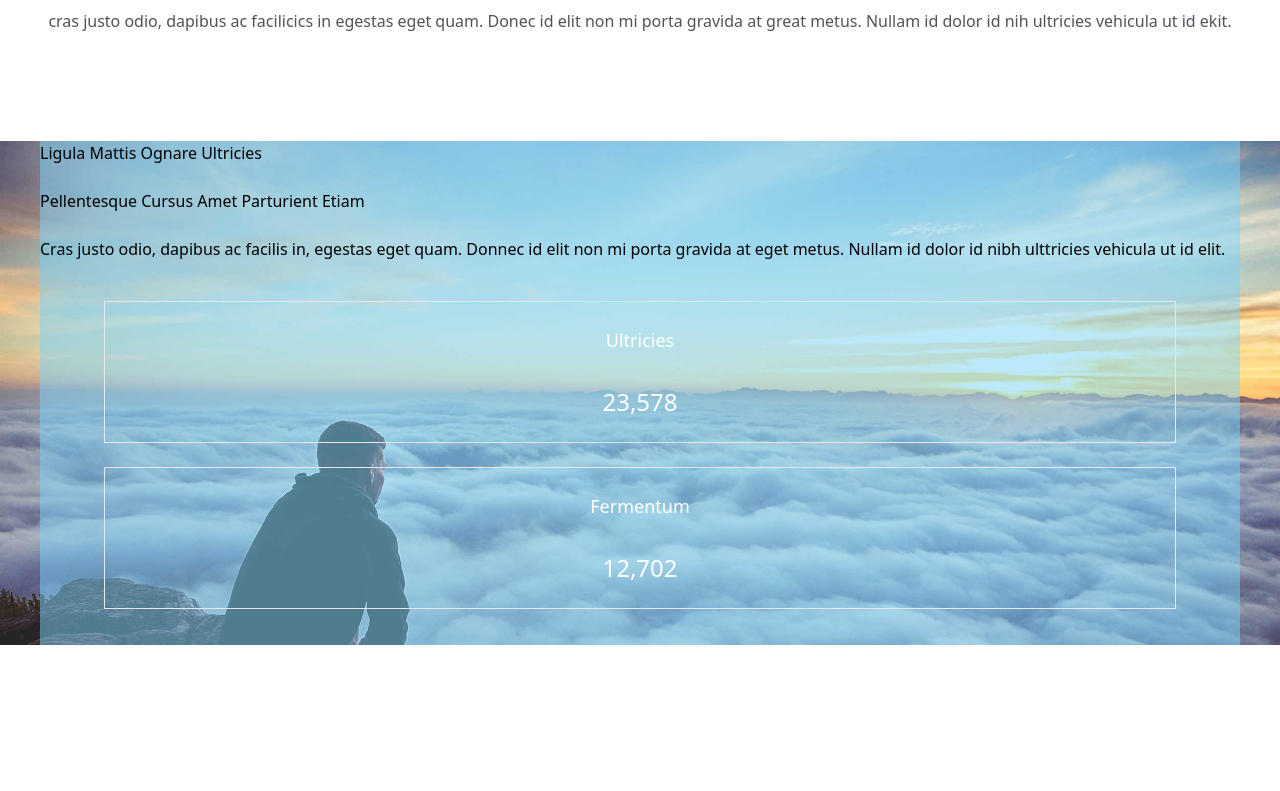
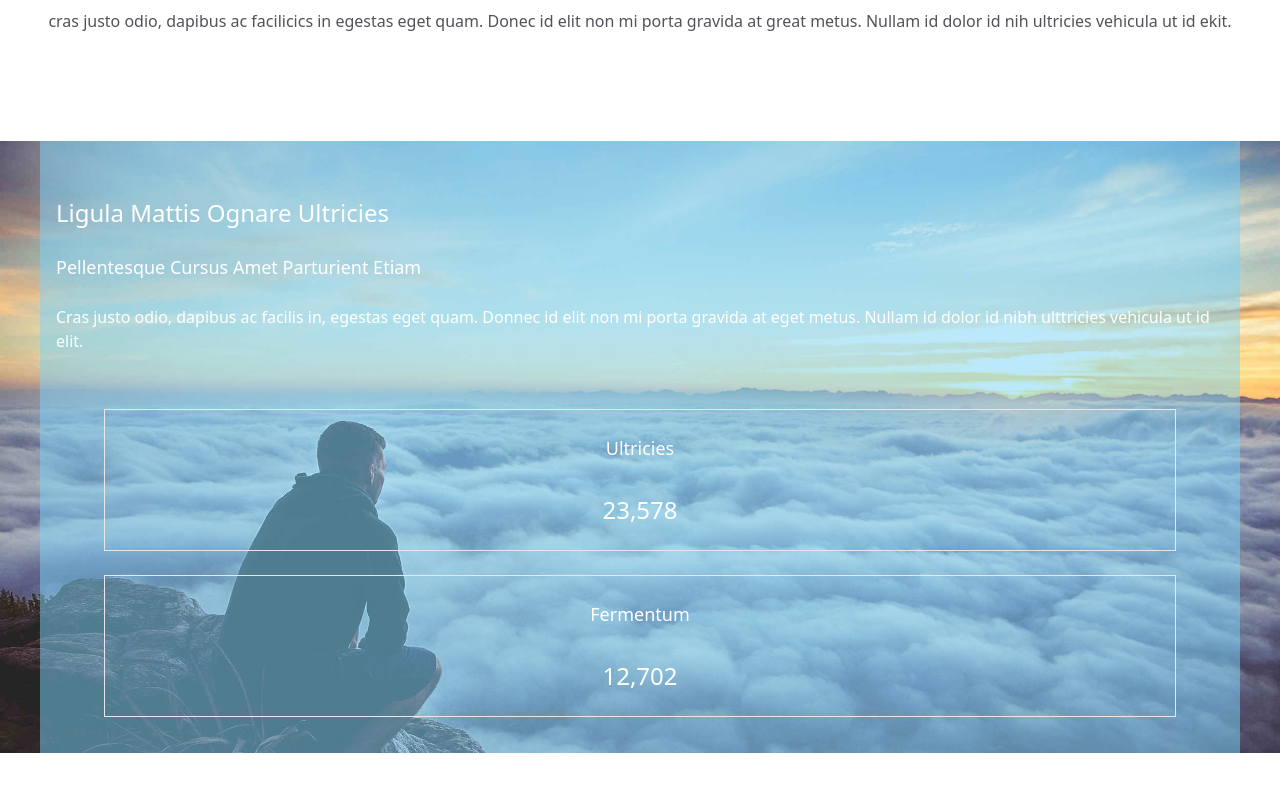
Before and after one commit to SireneNouira/TP-montain, a website: page index.html in a window 1280 px wide. Shown: the part 1134-1925 px from the top of the page. Before the commit the page ends 1819 px from the top, so only its background shows below. Drawn offline with Linux system fonts and the light colour scheme; files whose address does not match are found by name.

Commit message:
section3finis

```diff
--- a/index.html
+++ b/index.html
@@ -67,11 +67,11 @@
         </p>
       </article>
     </section>
-    <section class="bg-[url('/images/bg_nuage.jpg')] bg-local bg-cover">
-      <div class="bg-sky-300/50 m-10 pb-9">
-        <article class="flex flex-col gap-6">
-        <h3>Ligula Mattis Ognare Ultricies</h3>
-        <p class="">Pellentesque Cursus Amet Parturient Etiam</p>
+    <section class="bg-[url('/images/bg_nuage.jpg')]  bg-cover">
+      <div class="bg-sky-300/50 m-10 pb-9 text-white">
+        <article class="flex flex-col gap-6 p-4 pt-14">
+        <h3 class="text-2xl">Ligula Mattis Ognare Ultricies</h3>
+        <p class="text-lg">Pellentesque Cursus Amet Parturient Etiam</p>
         <p>
           Cras justo odio, dapibus ac facilis in, egestas eget quam. Donnec id
           elit non mi porta gravida at eget metus. Nullam id dolor id nibh
```
Also changed, not shown: css/output.css.
